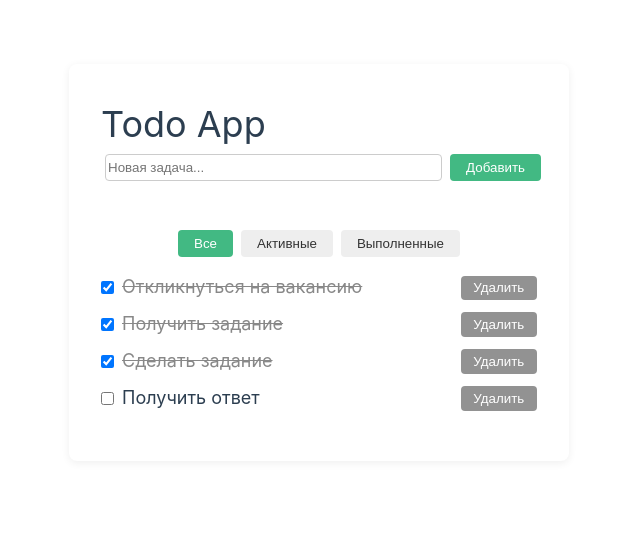
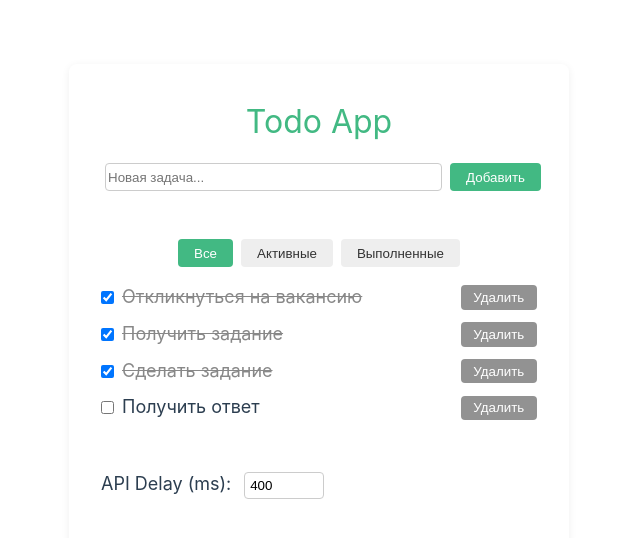
Before and after one commit to aavainshtein/aav-todo-app, a Vue app: page / in a window 1280 px wide. Shown: the top 538 px of the page, without its empty margins (321-961 px from the left). Built offline with nearby package versions, Linux system fonts and the light colour scheme; the HTML template or start-up script is replaced by a standard one.

Commit message:
feat: enhance App.vue with header styling and DelayEditor component

```diff
--- a/src/App.vue
+++ b/src/App.vue
@@ -2,6 +2,7 @@
 import TaskForm from './components/TaskForm.vue'
 import TaskList from './components/TaskList.vue'
 import TaskFilter from './components/TaskFilter.vue'
+import DelayEditor from './components/DelayEditor.vue'
 import { useStore } from 'vuex'
 import { onMounted } from 'vue'
 
@@ -13,16 +14,24 @@ onMounted(() => {
 
 <template>
   <div class="todo-app">
-    <h1>Todo App</h1>
+    <h1 class="header">Todo App</h1>
     <div style="margin-bottom: 1rem">
       <TaskForm />
       <TaskFilter />
       <TaskList />
     </div>
+    <DelayEditor style="margin-top: 3rem" />
   </div>
 </template>
 
 <style scoped>
+.header {
+  text-align: center;
+  color: #42b983;
+  font-size: 2rem;
+  margin-bottom: 1rem;
+}
+
 .todo-app {
   max-width: 500px;
   margin: 2rem auto;
```
